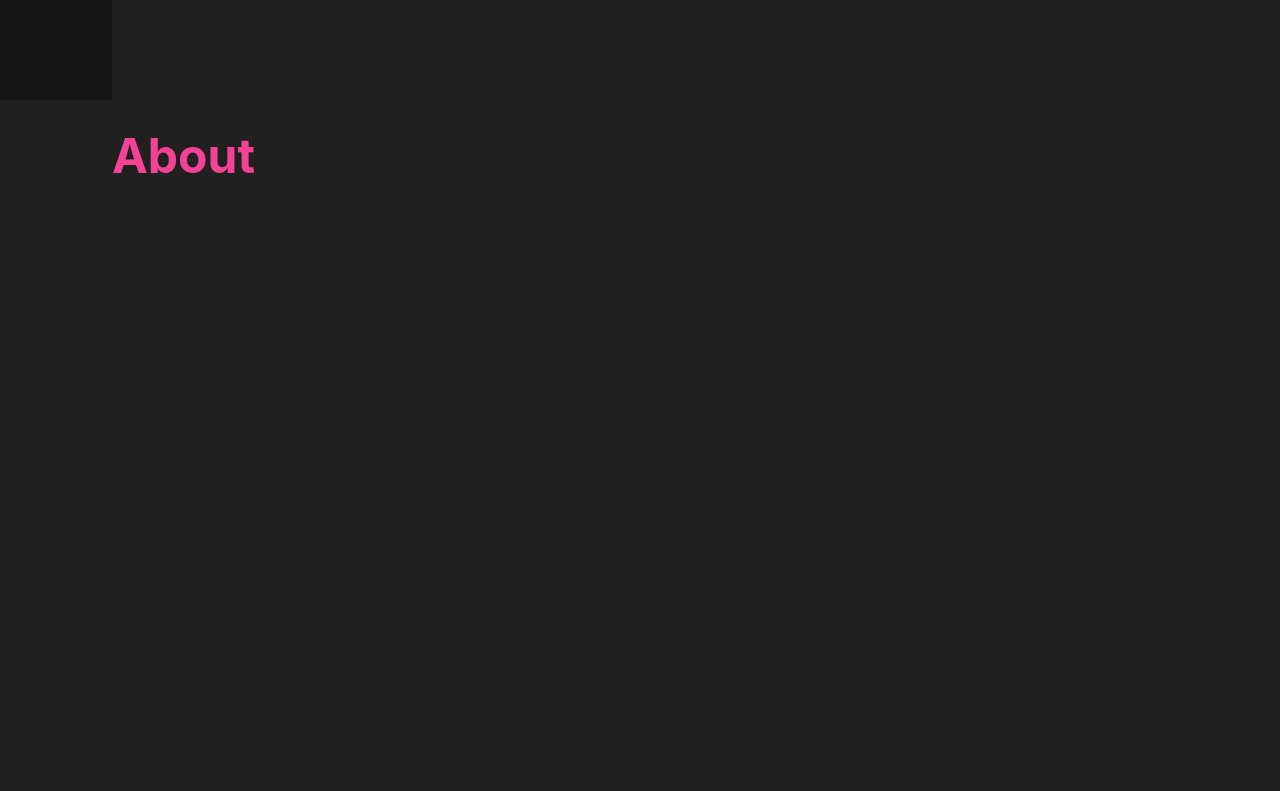
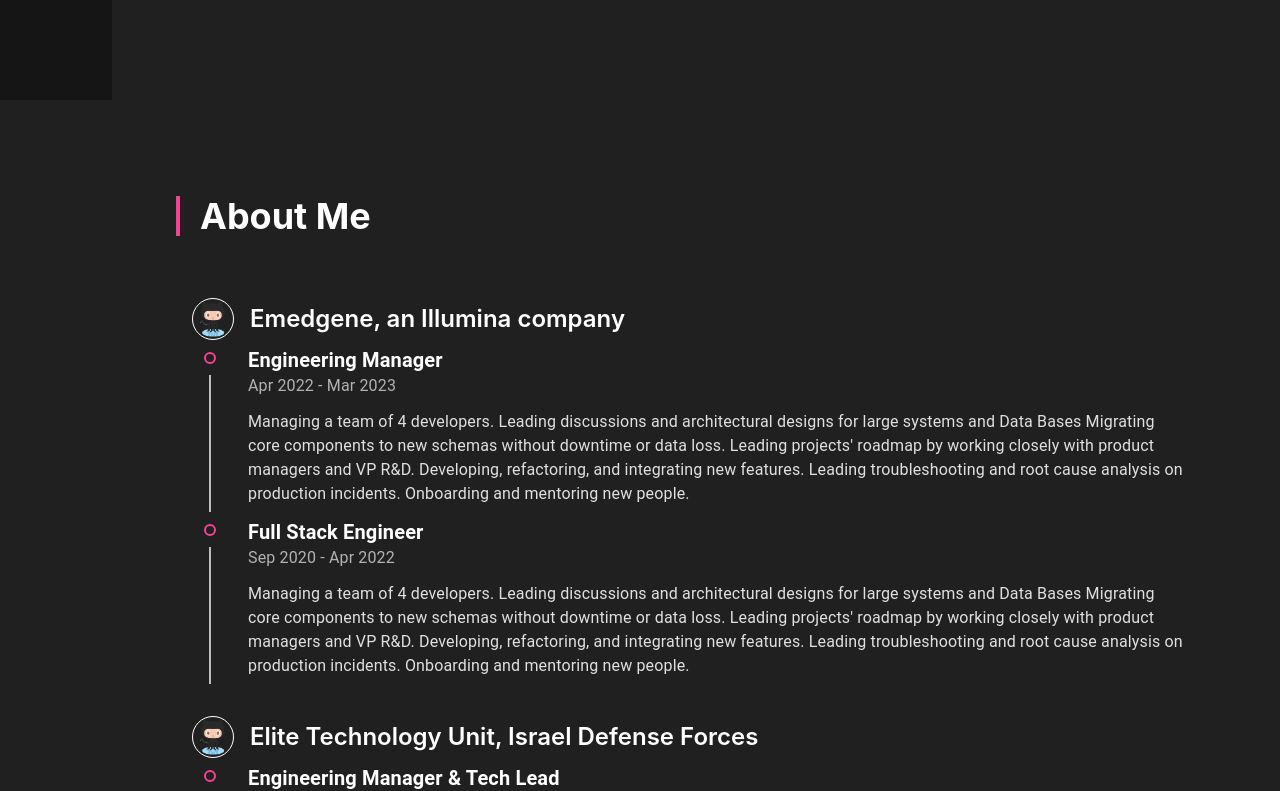
Before and after one commit to DanielleZror/DanielleZror.github.io, a React (Create React App) app: page / in a window 1280 px wide. Shown: the part 700-1491 px from the top of the page. Built offline with nearby package versions, Linux system fonts and the light colour scheme.

Commit message:
add Expericence section

```diff
--- a/package.json
+++ b/package.json
@@ -5,7 +5,8 @@
   "dependencies": {
     "@emotion/react": "^11.11.3",
     "@emotion/styled": "^11.11.0",
-    "@mui/material": "^5.15.6",
+    "@mui/lab": "^5.0.0-alpha.163",
+    "@mui/material": "^5.15.7",
     "@testing-library/jest-dom": "^5.17.0",
     "@testing-library/react": "^13.4.0",
     "@testing-library/user-event": "^13.5.0",
--- a/src/components/About.tsx
+++ b/src/components/About.tsx
@@ -1,7 +1,13 @@
+import Expericence from "./Expericence";
+
 export default function About() {
     return (
-        <>
-            <h1 className="text-pink">About</h1>
-        </>
+        <section>
+            <h2>About Me</h2>
+            {/* Expericence */}
+            {/* Education */}
+            {/* Why I'm Different? */}
+            <Expericence />
+        </section>
     )
 }
--- /dev/null
+++ b/src/components/Expericence.tsx
@@ -0,0 +1,64 @@
+
+import Timeline from "@mui/lab/Timeline"
+import TimelineItem, { timelineItemClasses } from "@mui/lab/TimelineItem"
+import TimelineSeparator from "@mui/lab/TimelineSeparator"
+import TimelineConnector from "@mui/lab/TimelineConnector"
+import TimelineContent from "@mui/lab/TimelineContent"
+import TimelineDot from "@mui/lab/TimelineDot"
+import Avatar from "@mui/material/Avatar"
+import ShowMoreText from "./ShowMoreText"
+
+export default function Expericence() {
+    const companies = [
+        {
+            name: "Emedgene, an Illumina company",
+            icon: "Github.png",
+            positions: [
+                { role: "Engineering Manager", years: "Apr 2022 - Mar 2023", desc: "Managing a team of 4 developers. Leading discussions and architectural designs for large systems and Data Bases Migrating core components to new schemas without downtime or data loss. Leading projects' roadmap by working closely with product managers and VP R&D. Developing, refactoring, and integrating new features. Leading troubleshooting and root cause analysis on production incidents. Onboarding and mentoring new people." },
+                { role: "Full Stack Engineer", years: "Sep 2020 - Apr 2022", desc: "Managing a team of 4 developers. Leading discussions and architectural designs for large systems and Data Bases Migrating core components to new schemas without downtime or data loss. Leading projects' roadmap by working closely with product managers and VP R&D. Developing, refactoring, and integrating new features. Leading troubleshooting and root cause analysis on production incidents. Onboarding and mentoring new people." }
+            ]
+        }, {
+            name: "Elite Technology Unit, Israel Defense Forces",
+            icon: "Github.png",
+            positions: [
+                { role: "Engineering Manager & Tech Lead", years: "Apr 2022 - Mar 2023", desc: "Managing a team of 4 developers. Leading discussions and architectural designs for large systems and Data Bases Migrating core components to new schemas without downtime or data loss. Leading projects' roadmap by working closely with product managers and VP R&D. Developing, refactoring, and integrating new features. Leading troubleshooting and root cause analysis on production incidents. Onboarding and mentoring new people." },
+                { role: "Software Engineer", years: "Sep 2020 - Apr 2022", desc: "Managing a team of 4 developers. Leading discussions and architectural designs for large systems and Data Bases Migrating core components to new schemas without downtime or data loss. Leading projects' roadmap by working closely with product managers and VP R&D. Developing, refactoring, and integrating new features. Leading troubleshooting and root cause analysis on production incidents. Onboarding and mentoring new people." }
+            ]
+        }
+    ]
+    return (
+        <Timeline sx={{
+            [`& .${timelineItemClasses.root}:before`]: {
+                flex: 0,
+                padding: 0,
+            }
+        }}>
+            {companies.map((company, key) => (
+                <div key={key}>
+                    <div className="flex mt-8 items-center">
+                        <Avatar
+                            alt={company.name}
+                            src={company.icon}
+                            sx={{ width: 42, height: 42, borderColor: "white", borderWidth: "1px" }} />
+                        <div className="flex flex-col text-start ml-4">
+                            <h3>{company.name}</h3>
+                        </div>
+                    </div>
+                    {company.positions.map((expericence, key) => (
+                        <TimelineItem className="ml-3" key={key}>
+                            <TimelineSeparator>
+                                <TimelineDot variant="outlined" sx={{ borderColor: "#F64293" }} />
+                                <TimelineConnector />
+                            </TimelineSeparator>
+                            <TimelineContent sx={{ ml: "16px" }}>
+                                <h4>{expericence.role}</h4>
+                                <h5 className="mb-3">{expericence.years}</h5>
+                                <ShowMoreText text={expericence.desc} />
+                            </TimelineContent>
+                        </TimelineItem>
+                    ))}
+                </div>
+            ))}
+        </Timeline>
+    )
+}
--- /dev/null
+++ b/src/components/ShowMoreText.tsx
@@ -0,0 +1,32 @@
+import { useEffect, useState } from "react"
+
+export default function ShowMoreText({ text }: { text: string }) {
+    const [fullSize, setFullSize] = useState(window.innerWidth >= 850)
+    const [readMore, setReadMore] = useState(false)
+    const [textToShow, setTextToShow] = useState(fullSize ? text : text.slice(0, 200))
+
+    useEffect(() => {
+        const updateWindowDimensions = () => {
+            const newWidth = window.innerWidth
+            setFullSize(newWidth >= 850)
+        }
+
+        window.addEventListener("resize", updateWindowDimensions)
+        if (readMore || fullSize) {
+            setTextToShow(text)
+        } else {
+            setTextToShow(text.slice(0, 200))
+        }
+
+        return () => window.removeEventListener("resize", updateWindowDimensions)
+
+    }, [readMore, text, fullSize])
+
+    return (
+        <span>
+            {textToShow}
+            {!fullSize &&
+                <span className="text-pink ml-1 cursor-pointer" onClick={() => setReadMore(!readMore)}>{readMore ? 'read less' : 'read more'}</span>}
+        </span>
+    )
+}
--- a/src/components/Skill.tsx
+++ b/src/components/Skill.tsx
@@ -6,8 +6,8 @@
                     <img className="w-8 h-8 mb-1" src={icon} alt={skill.title} key={key} />
                 ))}
             </div>
-            <h3 className="text-white font-semibold text-left">{skill.title}</h3>
-            <span className="text-gray text-left">{skill.experience}</span>
+            <h3>{skill.title}</h3>
+            <span>{skill.experience}</span>
         </div>
     )
 }
--- a/src/index.css
+++ b/src/index.css
@@ -8,7 +8,7 @@
   }
 
   h2 {
-    @apply text-white text-4xl font-bold max-sm:text-2xl text-left relative pl-6 mb-6
+    @apply text-white text-4xl font-bold max-sm:text-xl text-left relative pl-6 mb-6
   }
 
   h2::before {
@@ -16,11 +16,23 @@
   }
 
   h3 {
-    @apply text-gray-400 text-2xl max-sm:text-lg text-left
+    @apply text-white font-semibold text-2xl max-sm:text-lg text-left
+  }
+
+  h4 {
+    @apply text-white text-xl font-semibold max-sm:text-base text-left
+  }
+
+  h5 {
+    @apply text-gray-400 text-base max-sm:text-sm text-left
   }
 
   section {
     @apply p-16
+  }
+
+  span {
+    @apply text-base text-gray text-left
   }
 }
 
```
Also changed, not shown: 1 other file (tests, documents, lock files or other folders).
